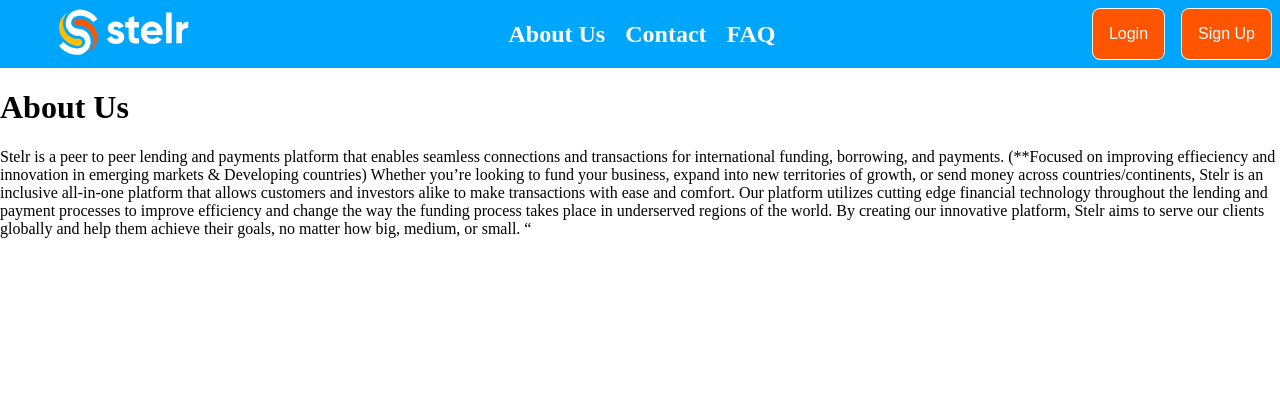
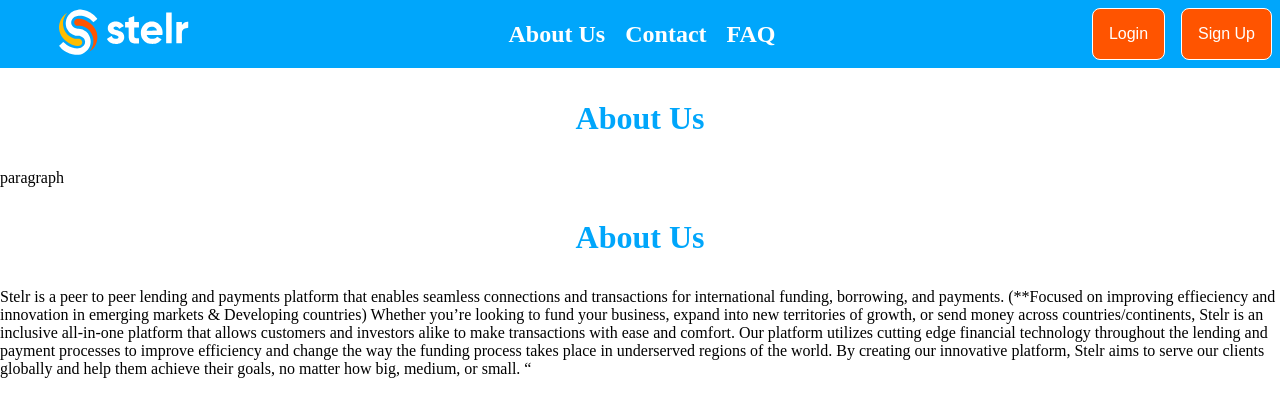
Before and after one commit to Jovenson-Don/stelr, a React (Vite) app: page /about in a window 1280 px wide. Shown: the top 416 px of the page. Built offline with nearby package versions, Linux system fonts and the light colour scheme.

Commit message:
card component

```diff
--- /dev/null
+++ b/src/components/cards/BeforeLoginCards.tsx
@@ -0,0 +1,30 @@
+interface BeforeLoginCardsProps {
+  title?: string;
+  paragraph?: string;
+  buttons?: JSX.Element;
+}
+
+const BeforeLoginCards = ({
+  title,
+  paragraph,
+  buttons,
+}: BeforeLoginCardsProps): JSX.Element => {
+  const styles: { [key: string]: React.CSSProperties } = {
+    h1: {
+      color: "#00A6FB",
+      textAlign: "center",
+      fontSize: "2em",
+      margin: "1em",
+    },
+  };
+
+  return (
+    <div>
+      <h1 style={styles.h1}>{title}</h1>
+      <p>{paragraph}</p>
+      <span>{buttons}</span>
+    </div>
+  );
+};
+
+export default BeforeLoginCards;
--- a/src/pages/About.tsx
+++ b/src/pages/About.tsx
@@ -1,7 +1,19 @@
+import BeforeLoginCards from "../components/cards/BeforeLoginCards";
+
 const About = () => {
+  const styles: { [key: string]: React.CSSProperties } = {
+    h1: {
+      color: "#00A6FB",
+      textAlign: "center",
+      fontSize: "2em",
+      margin: "1em",
+    },
+  };
+
   return (
     <div>
-      <h1>About Us</h1>
+      <BeforeLoginCards title="About Us" paragraph="paragraph" />
+      <h1 style={styles.h1}>About Us</h1>
       <p>
         Stelr is a peer to peer lending and payments platform that enables
         seamless connections and transactions for international funding,
```
